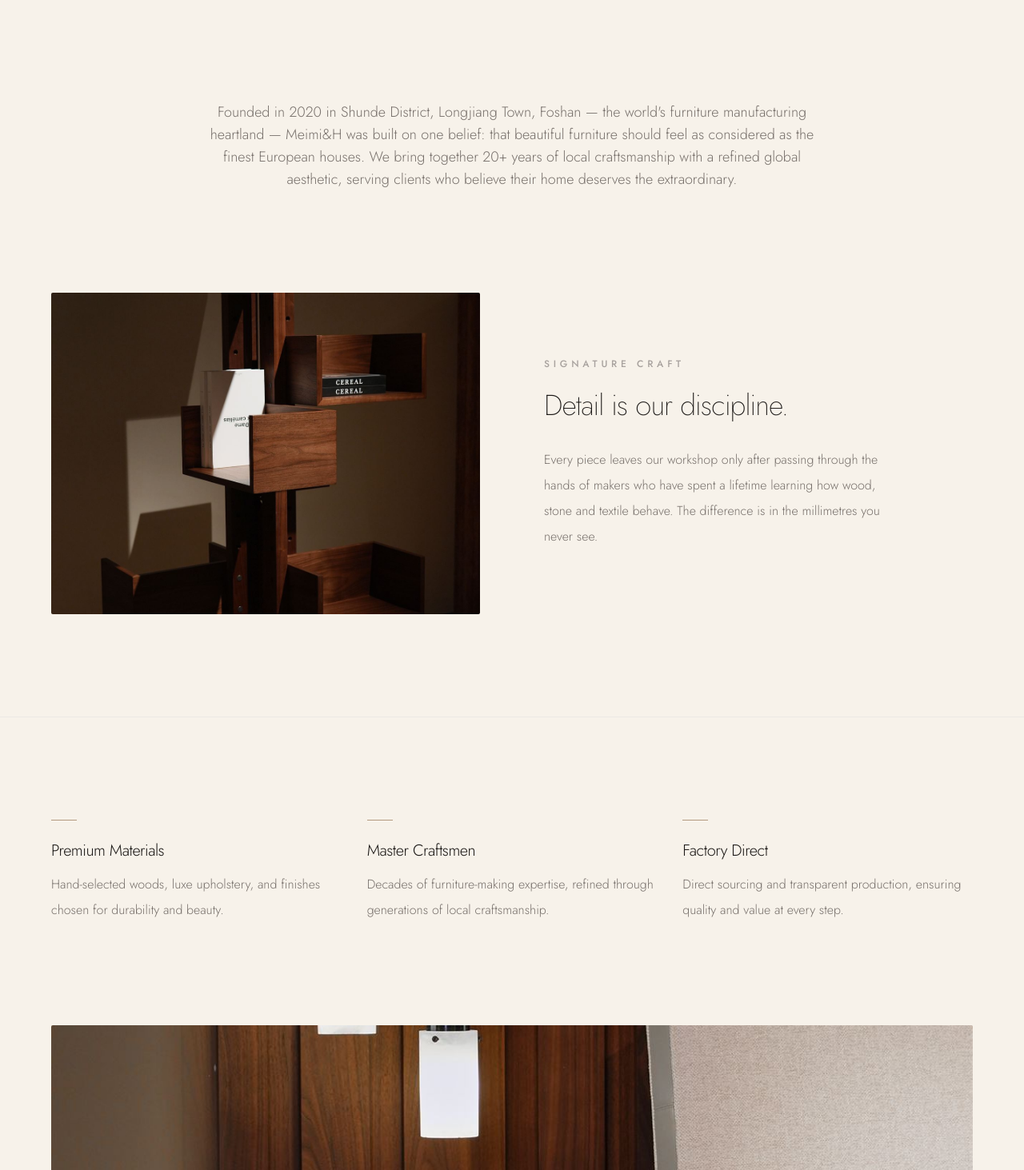
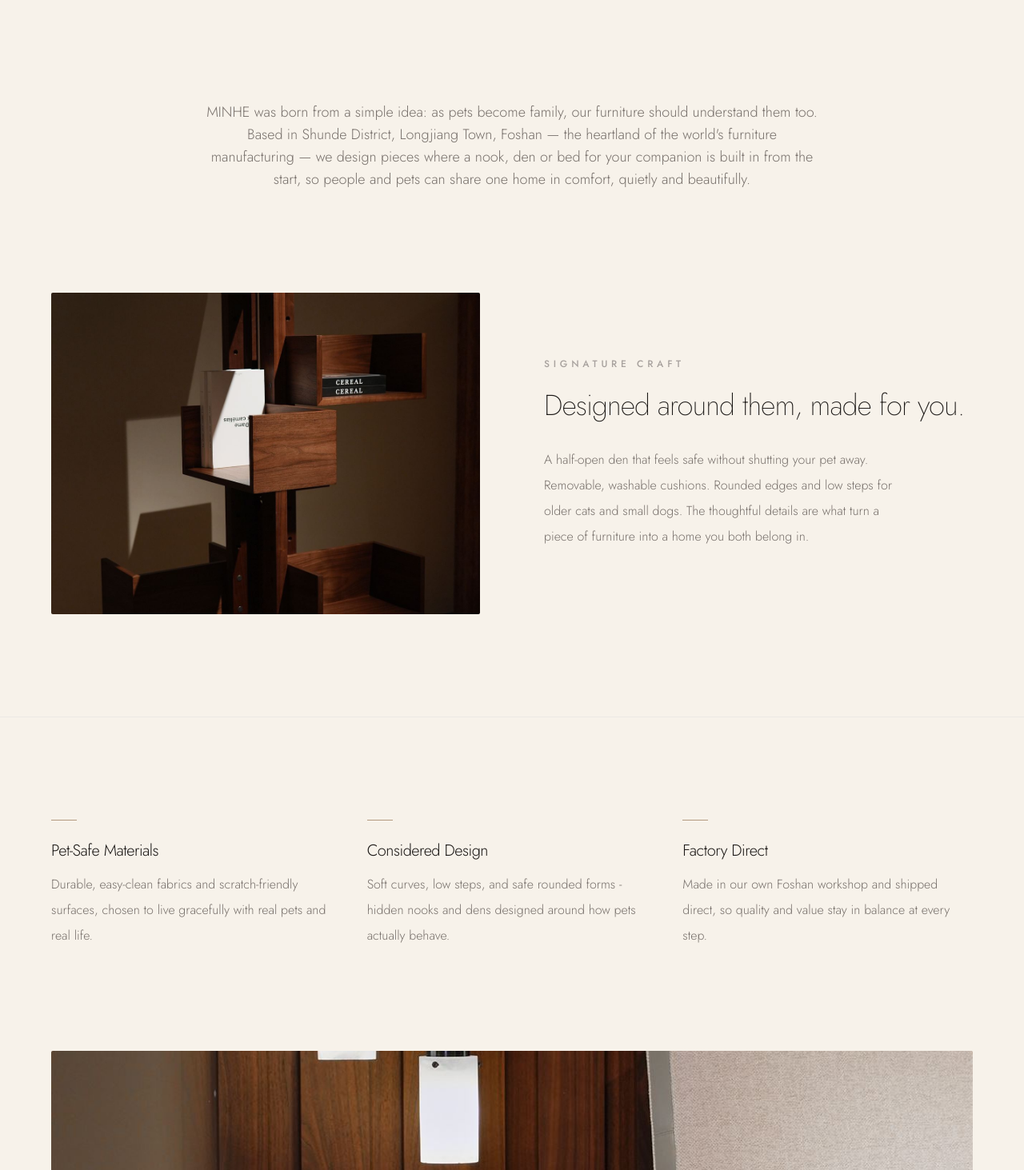
Before and after one commit to hhu41538-lgtm/minhe-pet-furniture, a Next.js app: page /about in a window 1280 px wide. Shown: the part 1107-2570 px from the top of the page at 80% size. Built offline with nearby package versions, Linux system fonts and the light colour scheme; a web font is replaced by a local one.

Commit message:
About page: MINHE pet co-living copy

```diff
--- a/app/about/page.tsx
+++ b/app/about/page.tsx
@@ -4,9 +4,9 @@ import { getFolderImagePaths } from "@/lib/imageAssets";
 import FadeIn from "@/components/ui/FadeIn";
 
 export const metadata: Metadata = {
-  title: "About us | Meimi&H",
+  title: "About us | MINHE",
   description:
-    "Meimi&H is a premium furniture atelier in Foshan, China — 20+ years of craftsmanship meeting a refined global aesthetic. The art of refined living.",
+    "MINHE designs modern co-living furniture for homes shared with pets - crafted in Foshan, China, where considered design meets a calmer way of living together.",
   alternates: { canonical: "/about" },
 };
 
@@ -14,19 +14,19 @@ const FALLBACK = "/images/Other/fallback.jpg";
 
 const values = [
   {
-    title: "Premium Materials",
+    title: "Pet-Safe Materials",
     description:
-      "Hand-selected woods, luxe upholstery, and finishes chosen for durability and beauty.",
+      "Durable, easy-clean fabrics and scratch-friendly surfaces, chosen to live gracefully with real pets and real life.",
   },
   {
-    title: "Master Craftsmen",
+    title: "Considered Design",
     description:
-      "Decades of furniture-making expertise, refined through generations of local craftsmanship.",
+      "Soft curves, low steps, and safe rounded forms - hidden nooks and dens designed around how pets actually behave.",
   },
   {
     title: "Factory Direct",
     description:
-      "Direct sourcing and transparent production, ensuring quality and value at every step.",
+      "Made in our own Foshan workshop and shipped direct, so quality and value stay in balance at every step.",
   },
 ];
 
@@ -46,13 +46,13 @@ export default function AboutPage() {
         <FadeIn>
           <div className="mx-auto max-w-3xl text-center">
             <p className="text-xs font-medium uppercase tracking-[0.4em] text-stone-400">
-              The Art of Refined Living
+              Human & Pet, Living as One
             </p>
             <h1 className="mt-5 text-4xl font-extralight tracking-tight text-stone-900 sm:text-6xl">
               Our atelier &mdash; Foshan, China
             </h1>
             <p className="mt-8 text-lg font-light italic leading-relaxed text-[#B39A80] sm:text-xl">
-              Creating refinement, one piece at a time.
+              Furniture designed for people and pets to live beautifully together.
             </p>
           </div>
         </FadeIn>
@@ -64,7 +64,7 @@ export default function AboutPage() {
           <div className="relative mx-auto aspect-[16/9] max-w-6xl overflow-hidden rounded-sm">
             <Image
               src={atelierImage}
-              alt="Meimi&H atelier in Foshan"
+              alt="MINHE atelier in Foshan"
               fill
               priority
               className="object-cover"
@@ -78,12 +78,12 @@ export default function AboutPage() {
         <FadeIn>
           <div className="mx-auto max-w-3xl text-center">
             <p className="text-base font-light leading-loose text-stone-500 sm:text-lg">
-              Founded in 2020 in Shunde District, Longjiang Town, Foshan &mdash;
-              the world&apos;s furniture manufacturing heartland &mdash;
-              Meimi&amp;H was built on one belief: that beautiful furniture should
-              feel as considered as the finest European houses. We bring together
-              20+ years of local craftsmanship with a refined global aesthetic,
-              serving clients who believe their home deserves the extraordinary.
+              MINHE was born from a simple idea: as pets become family, our
+              furniture should understand them too. Based in Shunde District,
+              Longjiang Town, Foshan &mdash; the heartland of the world&apos;s
+              furniture manufacturing &mdash; we design pieces where a nook, den or
+              bed for your companion is built in from the start, so people and pets
+              can share one home in comfort, quietly and beautifully.
             </p>
           </div>
         </FadeIn>
@@ -108,13 +108,13 @@ export default function AboutPage() {
                 Signature Craft
               </p>
               <h2 className="mt-6 text-3xl font-extralight leading-[1.15] tracking-tight text-stone-900 sm:text-4xl">
-                Detail is our discipline.
+                Designed around them, made for you.
               </h2>
               <p className="mt-8 max-w-md text-base font-light leading-loose text-stone-500">
-                Every piece leaves our workshop only after passing through the
-                hands of makers who have spent a lifetime learning how wood, stone
-                and textile behave. The difference is in the millimetres you never
-                see.
+                A half-open den that feels safe without shutting your pet away.
+                Removable, washable cushions. Rounded edges and low steps for older
+                cats and small dogs. The thoughtful details are what turn a piece of
+                furniture into a home you both belong in.
               </p>
             </div>
           </FadeIn>
@@ -148,7 +148,7 @@ export default function AboutPage() {
           <div className="relative mx-auto aspect-[21/9] max-w-6xl overflow-hidden rounded-sm">
             <Image
               src={showroomImage}
-              alt="Meimi&H showroom"
+              alt="MINHE showroom"
               fill
               className="object-cover"
             />
@@ -161,10 +161,10 @@ export default function AboutPage() {
         <FadeIn>
           <blockquote className="mx-auto max-w-3xl">
             <p className="text-2xl font-extralight leading-relaxed tracking-tight text-stone-900 sm:text-3xl">
-              &ldquo;Where beauty dwells, the heart finds.&rdquo;
+              &ldquo;Where pets belong, beautifully.&rdquo;
             </p>
             <footer className="mt-6 text-xs font-medium uppercase tracking-[0.3em] text-stone-400">
-              Meimi&amp;H
+              MINHE
             </footer>
           </blockquote>
         </FadeIn>
```
